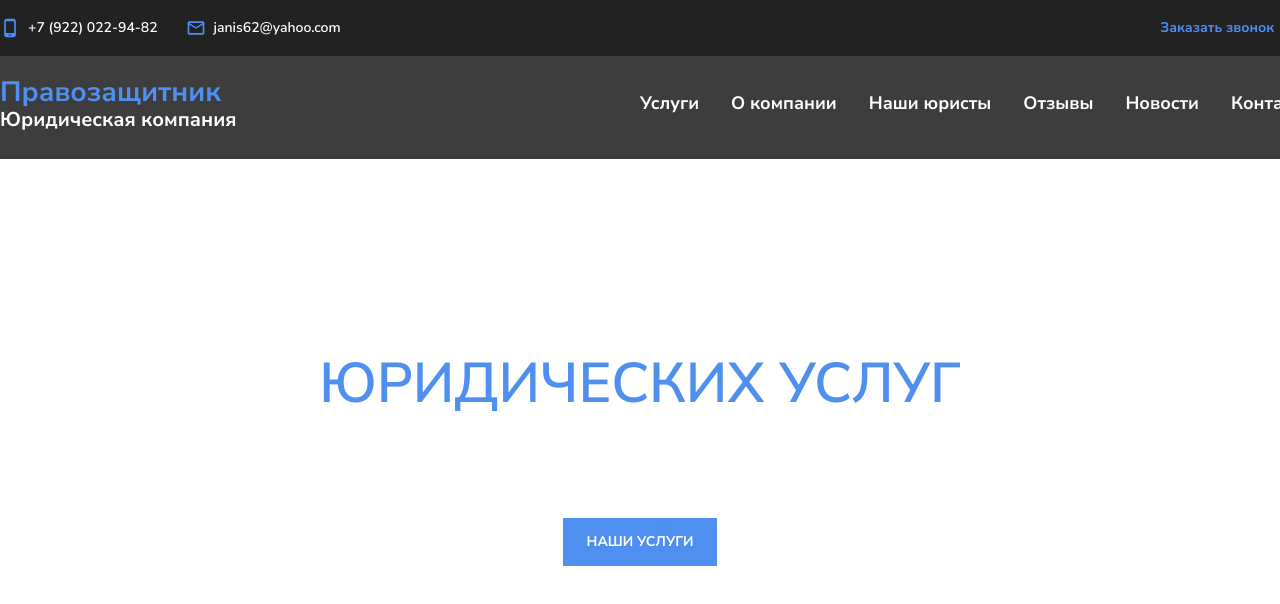
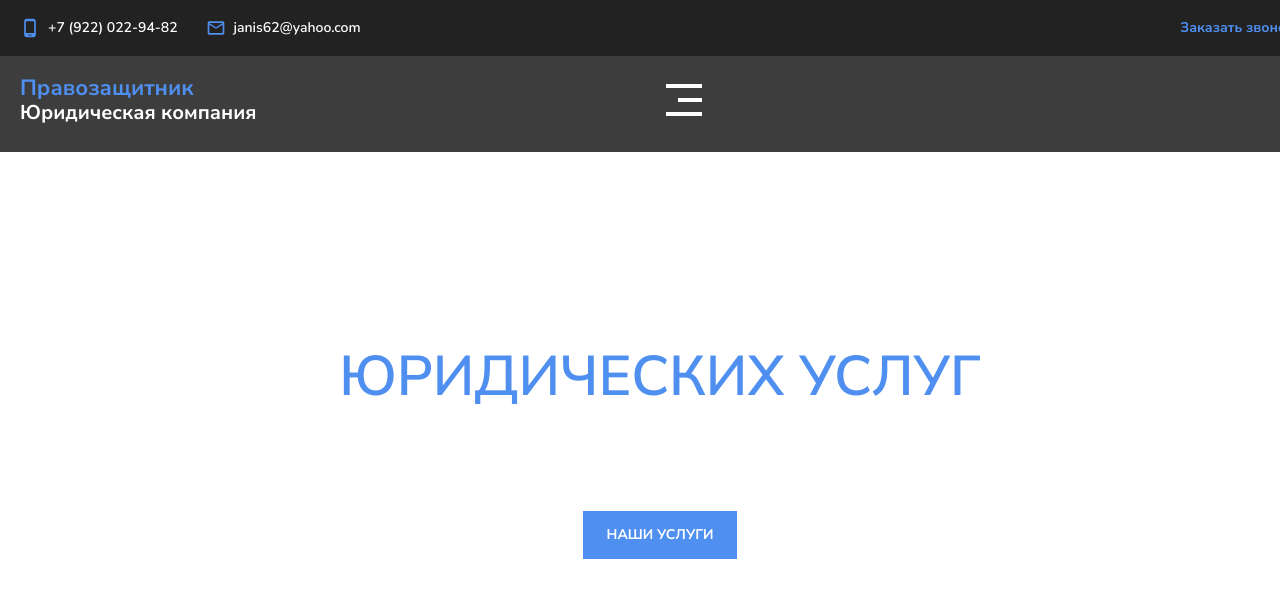
Before and after one commit to MaximKozyro/adaptive_version, a plain HTML site: page index.html in a window 1280 px wide. Shown: the top 604 px of the page. Drawn offline with Linux system fonts and the light colour scheme.

Commit message:
fix: some fix

```diff
--- a/style.css
+++ b/style.css
@@ -16,6 +16,8 @@ body{
     width: 100%;
     max-width: 1320px;
     margin: 0 auto;
+    padding-left: 20px;
+    padding-right: 20px;
 }
 
 .contacts{
@@ -112,11 +114,10 @@ body{
     justify-content: space-between;
 }
 
-@media screen and (max-width: 834px) {
+@media screen and (max-width: 1340px) {
     .navigation_right_mobile{
         display: flex;
         justify-content: space-between;
-
     }
 
     .navigation_right{
```
